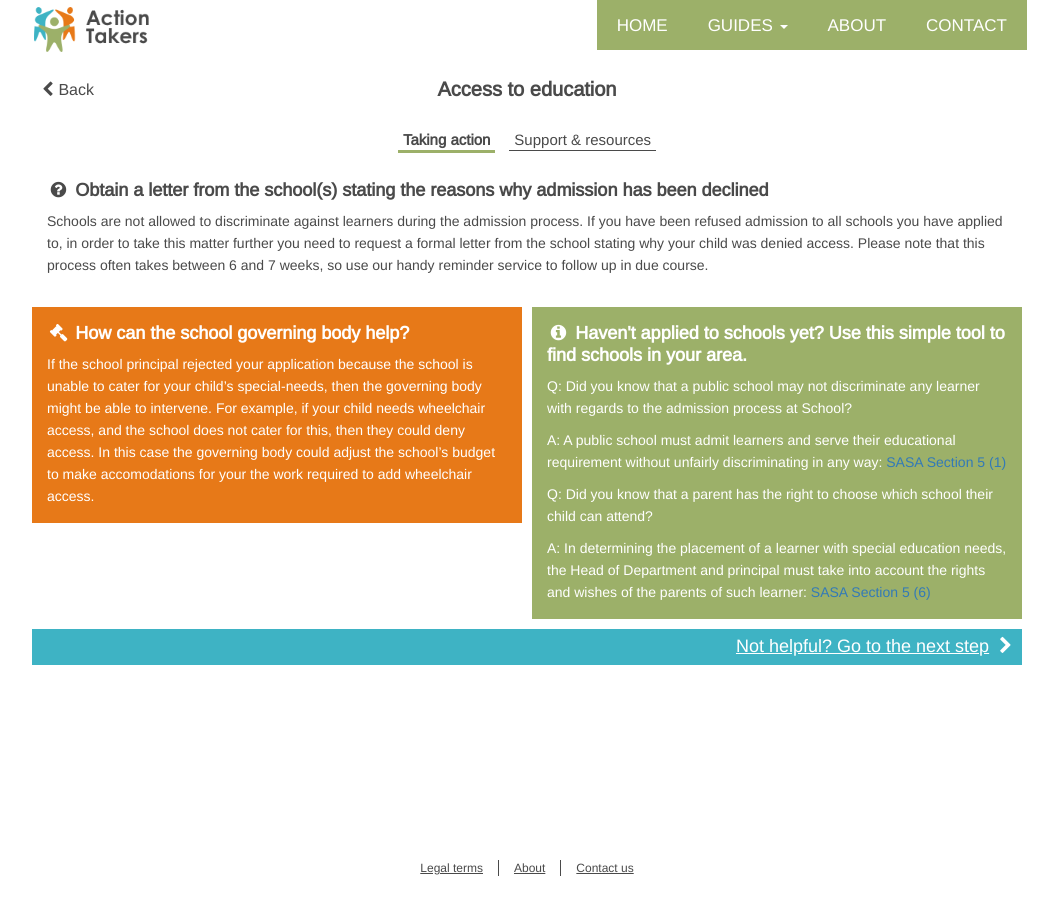
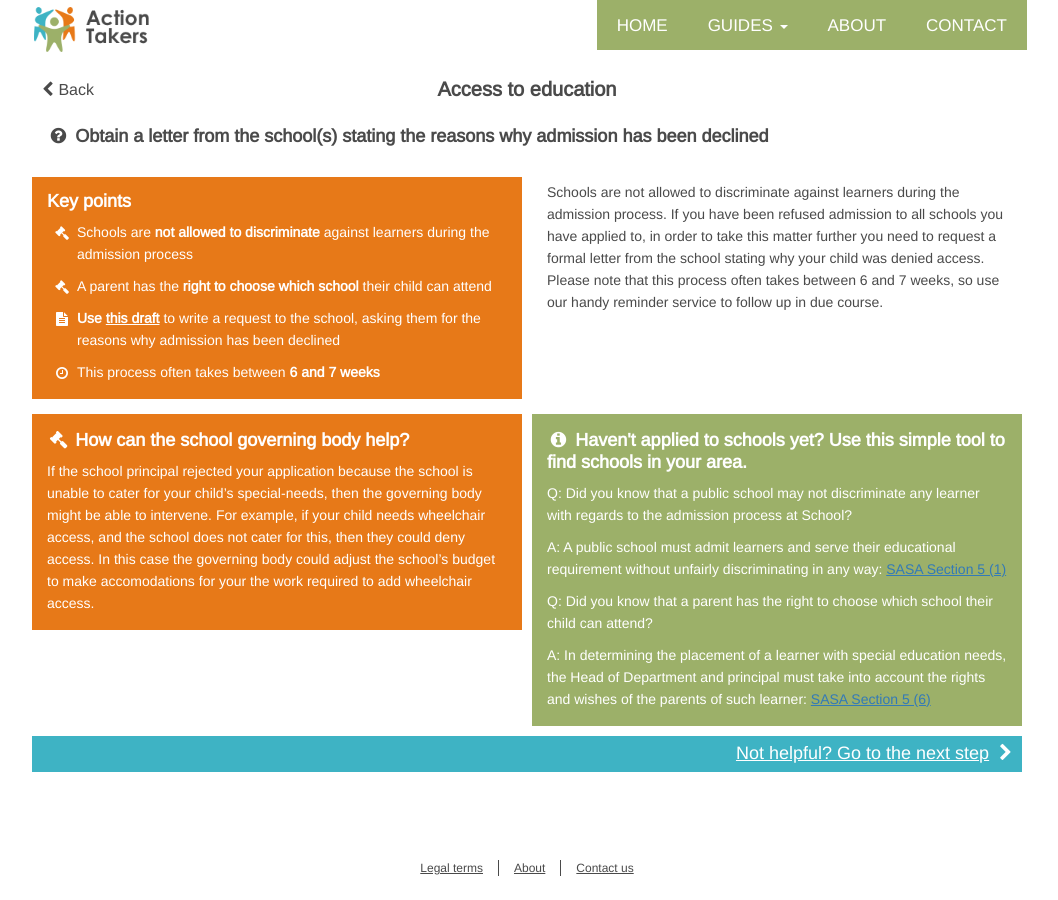
Before and after one commit to OpenUpSA/action-takers, a Jekyll site: the page built from _steps/access-education/1.md, in a window 1280 px wide. Shown: the whole page, without its empty margins (113-1171 px from the left). Built offline with Jekyll 4.4.1, drawn with Linux system fonts in a browser that asks for light colours; nearby versions of some CDN libraries.

Commit message:
added content, template to match it

```diff
--- a/_layouts/guide.html
+++ b/_layouts/guide.html
@@ -42,6 +42,7 @@ layout: base
     {{ page.guide-summary }}
   </div>
 
+
   {{ page.content }}
 
   <a href="who-can-help/" class="who-can-help">Who can help?<i class="fa fa-chevron-right" aria-hidden="true"></i></a>
--- a/_layouts/step.html
+++ b/_layouts/step.html
@@ -8,10 +8,6 @@ layout: base
   <a href="../" class="back">
     <i class="fa fa-chevron-left" aria-hidden="true"></i><span class="text">Back</span>
   </a>
-  <div class="tabs">
-    <a class="btn-taking-action active" href="#">Taking action</a>
-    <a class="btn-support-resources" href="#">Support & resources</a>
-  </div>
 
   {{ content }}
 
--- a/_steps/access-education/1.md
+++ b/_steps/access-education/1.md
@@ -3,47 +3,51 @@ layout: step
 category: access-education
 title: Access to education
 ---
-<div class="content-taking-action">
-  <div class="basic-info">
-    <h2 class="header">
-      <i class="fa fa-fw fa-question-circle" aria-hidden="true"></i> Obtain a letter from the school(s) stating the reasons why admission has been declined
-    </h2>
-    <div class="body">
-      <p>Schools are not allowed to discriminate against learners during the admission process. If you have been refused admission to all schools you have applied to, in order to take this matter further you need to request a formal letter from the school stating why your child was denied access. Please note that this process often takes between 6 and 7 weeks, so use our handy reminder service to follow up in due course. </p>
+<h2 class="title">
+  <i class="fa fa-fw fa-question-circle" aria-hidden="true"></i> Obtain a letter from the school(s) stating the reasons why admission has been declined
+</h2>
+
+<div class="row">
+  <div class="col-md-6">
+    <div class="summary">
+      <h3 class="header">Key points</h3>
+      <ul class="fa-ul">
+        <li><i class="fa-li fa fa-gavel"></i>Schools are <b>not allowed to discriminate</b> against learners during the admission process</li>
+        <li><i class="fa-li fa fa-gavel"></i>A parent has the <b>right to choose which school</b> their child can attend</li>
+        <li><i class="fa-li fa fa-file-text"></i><b>Use <a href="">this draft</a></b> to write a request to the school, asking them for the reasons why admission has been declined</li>
+        <li><i class="fa-li fa fa-clock-o"></i>This process often takes between <b>6 and 7 weeks</b></li>
+      </ul>
     </div>
   </div>
-  <div class="row">
-    <div class="col-md-6">
-      <div class="legal-info">
-        <div class="header">
-          <i class="fa fa-fw fa-gavel" aria-hidden="true"></i> How can the school governing body help?
-        </div>
-        <div class="body">
-          <p>If the school principal rejected your application because the school is unable to cater for your child’s special-needs, then the governing body might be able to intervene. For example, if your child needs wheelchair access, and the school does not cater for this, then they could deny access. In this case the governing body could adjust the school’s budget to make accomodations for your the work required to add wheelchair access.</p>
-        </div>
-      </div>
-    </div>
-    <div class="col-md-6">
-      <div class="detailed-info">
-        <div class="header">
-          <i class="fa fa-fw fa-info-circle" aria-hidden="true"></i> Haven't applied to schools yet? Use this simple tool to find schools in your area.
-        </div>
-          <div class="body">
-            <p>Q: Did you know that a public school may not discriminate any learner with regards to the admission process at School?</p>
-            <p>A: A public school must admit learners and serve their educational requirement without unfairly discriminating in any way: <a class="act" target="_blank" href="https://www.acts.co.za/south-african-schools-act/5_admission_to_public_schools">SASA Section 5 (1)</a></p>
-            <p>Q: Did you know that a parent has the right to choose which school their child can attend?</p>
-            <p>A: In determining the placement of a learner with special education needs, the Head of Department and principal must take into account the rights and wishes of the parents of such learner: <a class="act" target="_blank" href="https://www.acts.co.za/south-african-schools-act/5_admission_to_public_schools"> SASA Section 5 (6)</a></p>
-          </div>
-      </div>
+  <div class="col-md-6">
+    <div class="intro">
+      Schools are not allowed to discriminate against learners during the admission process. If you have been refused admission to all schools you have applied to, in order to take this matter further you need to request a formal letter from the school stating why your child was denied access. Please note that this process often takes between 6 and 7 weeks, so use our handy reminder service to follow up in due course.
     </div>
   </div>
 </div>
 
-<div class="content-support-resources hidden">
-  <div class="resources">
-    <ul>
-      <li><a href="#">Checklist of things to cover</a> when talking to the school's governing body</li>
-      <li><a href="#">An extract of the relevant act</a> that covers the school’s legal responsibility to provide your child with an education. </li>
-    </ul>
+<div class="row">
+  <div class="col-md-6">
+    <div class="legal-info">
+      <div class="header">
+        <i class="fa fa-fw fa-gavel" aria-hidden="true"></i> How can the school governing body help?
+      </div>
+      <div class="body">
+        <p>If the school principal rejected your application because the school is unable to cater for your child’s special-needs, then the governing body might be able to intervene. For example, if your child needs wheelchair access, and the school does not cater for this, then they could deny access. In this case the governing body could adjust the school’s budget to make accomodations for your the work required to add wheelchair access.</p>
+      </div>
+    </div>
+  </div>
+  <div class="col-md-6">
+    <div class="detailed-info">
+      <div class="header">
+        <i class="fa fa-fw fa-info-circle" aria-hidden="true"></i> Haven't applied to schools yet? Use this simple tool to find schools in your area.
+      </div>
+        <div class="body">
+          <p>Q: Did you know that a public school may not discriminate any learner with regards to the admission process at School?</p>
+          <p>A: A public school must admit learners and serve their educational requirement without unfairly discriminating in any way: <a class="act" target="_blank" href="https://www.acts.co.za/south-african-schools-act/5_admission_to_public_schools">SASA Section 5 (1)</a></p>
+          <p>Q: Did you know that a parent has the right to choose which school their child can attend?</p>
+          <p>A: In determining the placement of a learner with special education needs, the Head of Department and principal must take into account the rights and wishes of the parents of such learner: <a class="act" target="_blank" href="https://www.acts.co.za/south-african-schools-act/5_admission_to_public_schools"> SASA Section 5 (6)</a></p>
+        </div>
+    </div>
   </div>
 </div>
--- a/css/main.scss
+++ b/css/main.scss
@@ -261,7 +261,7 @@ nav.navbar-default {
     line-height: 20px;
     vertical-align: middle;
     padding: 0 10px;
-    margin-top: -30px;
+    margin-top: -35px;
     position: absolute;
     color: $dark-gray;
     &:hover {
@@ -331,6 +331,10 @@ nav.navbar-default {
     .description {
       padding: 10px;
       font-size: 17px;
+    }
+    .click-suggestion {
+      font-weight: bold;
+      padding: 10px;
     }
     .single-step {
       background-color: #fff;
@@ -424,11 +428,28 @@ nav.navbar-default {
     font-size: 18px;
     font-weight: bold;
   }
-  .content-taking-action {
-    .basic-info, .legal-info, .detailed-info {
+  .title, .summary, .intro, .legal-info, .detailed-info, {
     padding: 5px 15px;
     margin-top: 15px;
     line-height: 22px;
+    a {
+      text-decoration: underline;
+    }
+  }
+  .summary {
+    background-color: $orange;
+    color: #fff;
+    ul {
+      li {
+        margin-bottom: 10px;
+        i {
+          margin-top: 2px;
+        }
+        a {
+          color: #fff;
+        }
+      }
+    }
   }
   .legal-info {
     background-color: $orange;
@@ -437,18 +458,6 @@ nav.navbar-default {
   .detailed-info {
     background-color: $green;
     color: #fff;
-    }
-  }
-  .content-support-resources {
-    .resources {
-      padding: 5px 15px;
-      margin-top: 15px;
-      line-height: 22px;
-      a {
-        color: $dark-gray;
-        text-decoration: underline;
-      }
-    }
   }
   .next-step {
     background-color: $blue;
--- a/js/action-takers.js
+++ b/js/action-takers.js
@@ -1,19 +1,3 @@
-$(".step-detail-page .tabs .btn-taking-action").on("click", function(e) {
-  e.preventDefault();
-  $(this).addClass("active");
-  $(".step-detail-page .tabs .btn-support-resources").removeClass("active");
-  $(".content-taking-action").removeClass("hidden");
-  $(".content-support-resources").addClass("hidden");
-});
-
-$(".step-detail-page .tabs .btn-support-resources").on("click", function(e) {
-  e.preventDefault();
-  $(this).addClass("active");
-  $(".step-detail-page .tabs .btn-taking-action").removeClass("active");
-  $(".content-support-resources").removeClass("hidden");
-  $(".content-taking-action").addClass("hidden");
-});
-
 $(".page-share .facebook").on("click", function(e) {
   e.preventDefault();
   window.open("https://www.facebook.com/sharer/sharer.php?u="+window.location.href,
```
Also changed, not shown: _guides/access-education.md (+2 -2 lines), 1 other file. Lines whose indentation alone changed are shown as unchanged.
